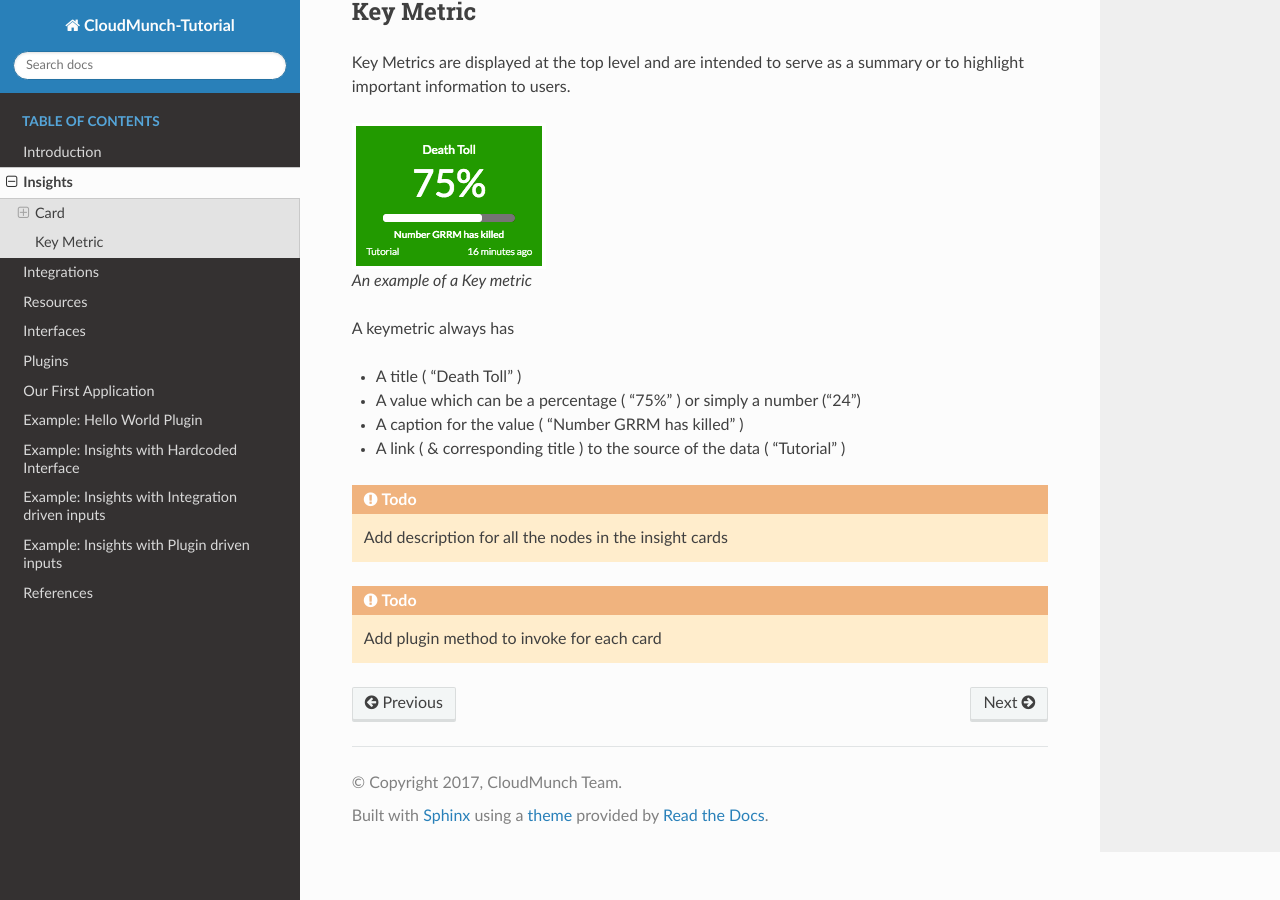
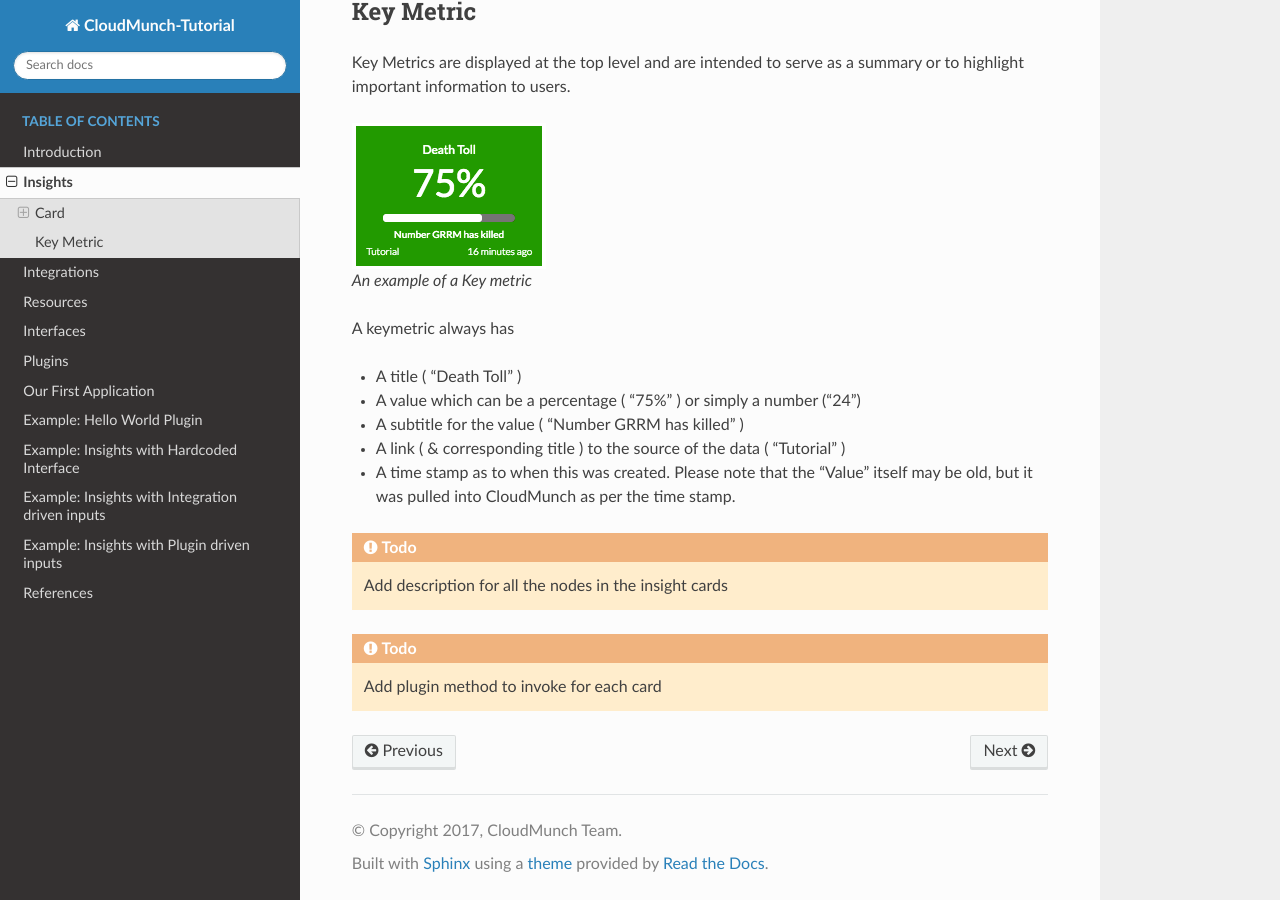
Before and after one commit to cloudmunch/cloudmunch-tutorial, a Sphinx documentation site: the page built from docs/insights.rst, in a window 1280 px wide and 900 px high, scrolled down 11271 px. Built offline with Sphinx 7.4.7 and the Read the Docs theme 2.0.0, drawn with Linux system fonts in a browser that asks for light colours.

Commit message:
Update insights.rst

```diff
--- a/docs/insights.rst
+++ b/docs/insights.rst
@@ -120,8 +120,9 @@ A keymetric always has
 
 - A title ( "Death Toll" )
 - A value which can be a percentage ( "75%" ) or simply a number ("24")
-- A caption for the value ( "Number GRRM has killed" )
+- A subtitle for the value ( "Number GRRM has killed" )
 - A link ( & corresponding title ) to the source of the data ( "Tutorial" )
+- A time stamp as to when this was created. Please note that the "Value" itself may be old, but it was pulled into CloudMunch as per the time stamp.
 
 .. todo::
 	Add description for all the nodes in the insight cards
```
